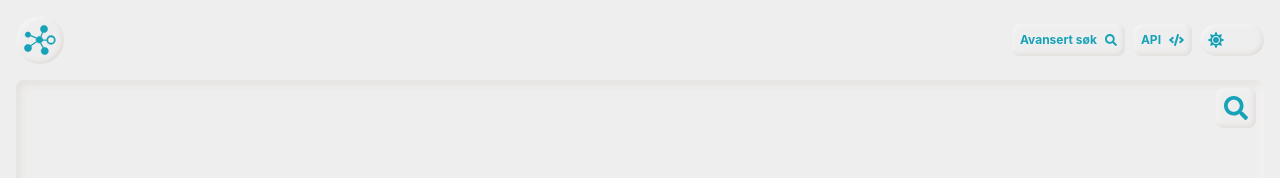
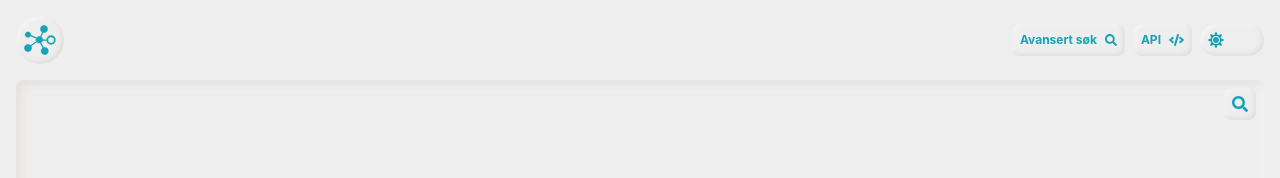
Before and after one commit to nilseng/aksjegrafen, a React (Create React App) app in the folder client/: page /graph2 in a window 1280 px wide. Shown: the top 178 px of the page. Built offline with nearby package versions, Linux system fonts and the light colour scheme.

Commit message:
nit: reduces search button size

```diff
--- a/client/src/components/Graph2/Toolbar.tsx
+++ b/client/src/components/Graph2/Toolbar.tsx
@@ -7,7 +7,7 @@ export const Toolbar = () => {
   const dispatch = useDispatch();
   return (
     <div className="absolute flex right-0 top-0 p-2 mb-2 sm:mb-4">
-      <NeuButton icon={faSearch} className="text-primary text-2xl p-2" action={() => dispatch(open())} />
+      <NeuButton icon={faSearch} className="text-primary text-md p-2" action={() => dispatch(open())} />
     </div>
   );
 };
```
